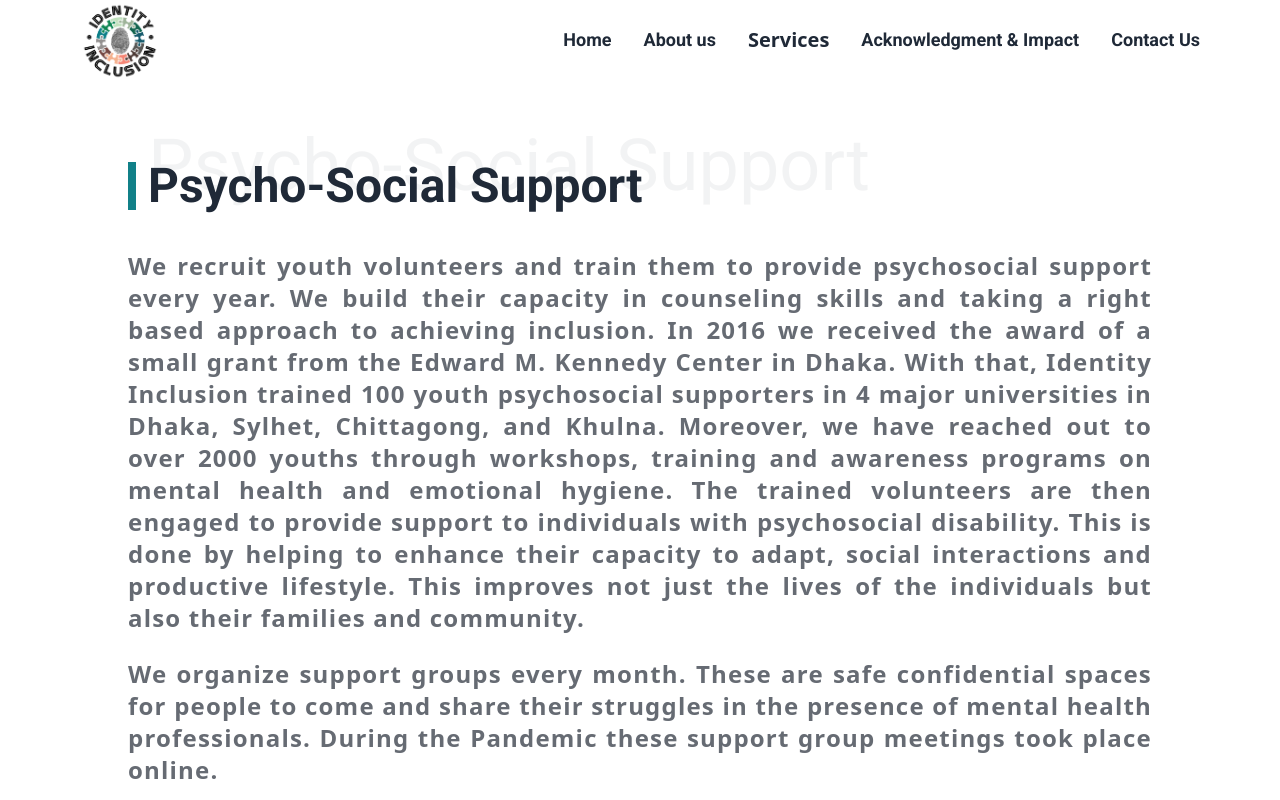
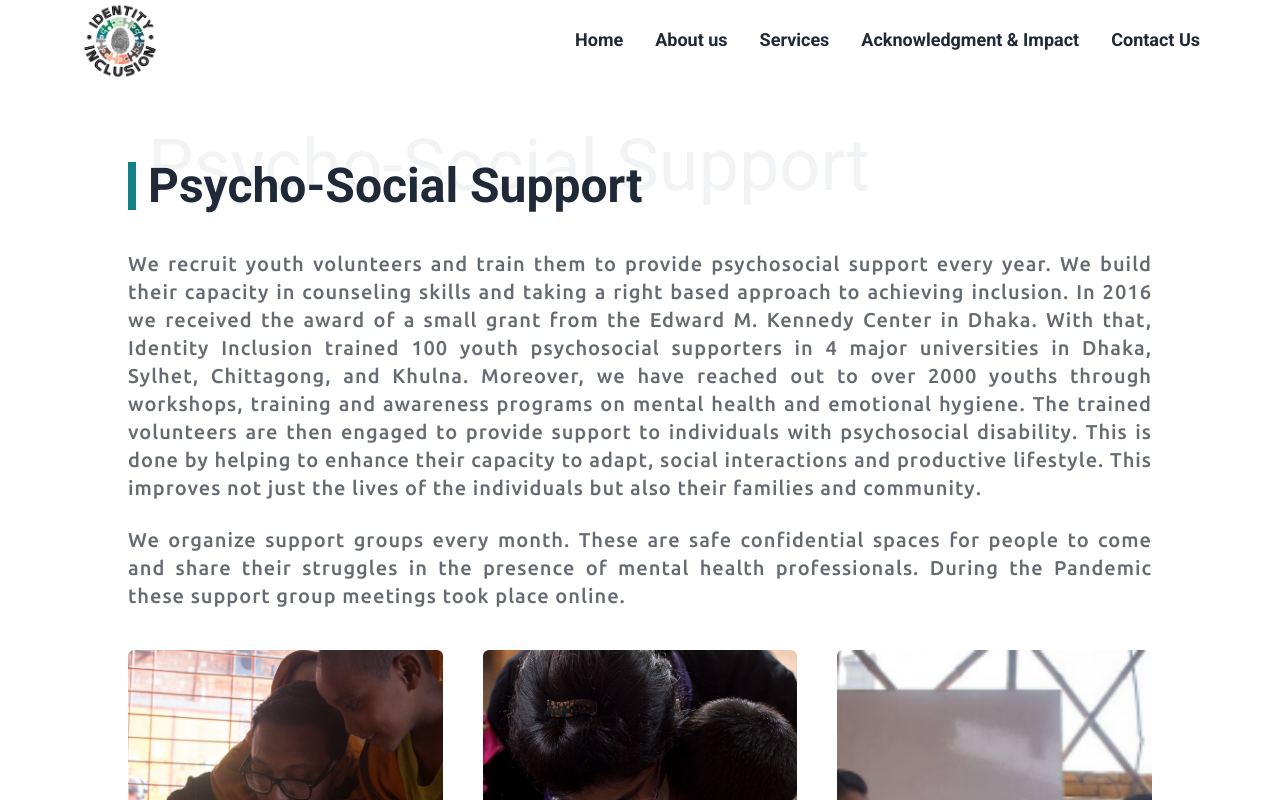
Before and after one commit to Zubayer-Aurnab/identity_inclusion, a React (Vite) app: page /psycho-social-support in a window 1280 px wide. Shown: the top 800 px of the page. Built offline with nearby package versions, Linux system fonts and the light colour scheme; a web font is replaced by a local one.

Commit message:
update all the service pages  font and text size

```diff
--- a/src/component/Banner/Banner.jsx
+++ b/src/component/Banner/Banner.jsx
@@ -39,8 +39,8 @@
                 data-aos-duration="2000"
                 className="absolute flex items-center h-20 md:h-44 w-full left-0 bottom-[1px] lg:bottom-0 bg-gradient-to-r from-[#2b292b] z-10">
                 <div className="px-2 md:px-10 absolute bottom-0 md:bottom-6">
-                    <h1 style={{ letterSpacing: "10px" }} className=" text-base md:text-3xl lg:text-7xl text-[#FFFFE0] font-bold font-[Roboto]">IDENTITY INCLUSION</h1>
-                    <p className=" text-[#FFFFE0] mt-2 lg:mt-7 text-base  md:text-2xl  lg:text-5xl font-[Ubuntu]"> Youth for A  Diverse and Inclusive Society</p>
+                    <h1 style={{ letterSpacing: "10px" }} className=" text-base md:text-3xl lg:text-6xl text-[#FFFFE0] font-bold font-[Roboto]">IDENTITY INCLUSION</h1>
+                    <p className=" text-[#FFFFE0] mt-2 lg:mt-7 text-base  md:text-2xl  lg:text-4xl font-[Ubuntu]"> Youth for A  Diverse and Inclusive Society</p>
                 </div>
             </div>
         </div>
--- a/src/component/Navbar/NavBar.jsx
+++ b/src/component/Navbar/NavBar.jsx
@@ -7,7 +7,6 @@
 const NavBar = () => {
     const activeClass = "text-[#118088] font-semibold border-b-2 border-[#118088] text-lg font-[Roboto] ";
     const normalClass = "font-semibold hover-effect border-b-2 border-transparent text-lg font-[Roboto] ";
-
     const mobileClass = "text-[#118088] font-semibold bg-white px-2 py-2 rounded-lg  text-xl  ";
     const dropDown = " hover-effect border-b-2 border-transparent text-lg ";
     const [slider, setSlider] = useState(false)
@@ -45,7 +44,7 @@
 
                     <NavLink
 
-                        className={'font-semibold  border-b-2 border-transparent text-xl relative drop '}
+                        className={'font-semibold  border-b-2 border-transparent text-lg relative drop font-[Roboto] '}
                     >
                         Services
                         <div className="absolute  w-72   bg-[#ffffe0] shadow-2xl flex flex-col gap-2 z-30 p-4 menu font-[Roboto]">
--- a/src/component/TeamMembers/TeamMembers.jsx
+++ b/src/component/TeamMembers/TeamMembers.jsx
@@ -8,8 +8,8 @@
     return (
         <div className=''>
             <div className=' pt-0 flex items-center gap-2 '>
-                <img loading="lazy" src={photo} className='w-32 h-32 md:w-48 md:h-48 object-contain ' alt="" />
-                <div>
+                <img loading="lazy" src={photo} className='w-32 h-32 md:w-48 md:h-60 object-contain lg:object-cover  rounded-xl ' alt="" />
+                <div className="" >
                     <p className='font-bold md:text-xl font-[Roboto] '>{name}</p>
                 </div>
             </div>
--- a/src/component/Title/Title.jsx
+++ b/src/component/Title/Title.jsx
@@ -4,7 +4,7 @@
 const Title = ({ children }) => {
     return (
         <div className="relative border-s-8 border-[#118088] md:border-s-8 md:ps-3 font-[Roboto] ">
-            <h2 className="text-4xl md:text-5xl 2xl:text-6xl font-bold">{children}</h2>
+            <h2 className="text-4xl md:text-5xl xl:text-5xl font-bold">{children}</h2>
             <p className="absolute bottom-2 text-5xl md:text-7xl -z-10 opacity-5">{children}</p>
         </div>
     );
--- a/src/pages/Advocacy/Advocacy.jsx
+++ b/src/pages/Advocacy/Advocacy.jsx
@@ -9,8 +9,8 @@
             <Title>
                 Advocacy & Awareness
             </Title>
-            <div className="mt-10 text-justify">
-                <h1 className=" text-xl lg:text-2xl font-semibold tracking-wider text-[#666b73] ">
+            <div className="mt-10 text-justify font-[Ubuntu]">
+                <h1 className=" text-xl lg:text-xl font-medium tracking-wider text-[#666b73] ">
                     Besides providing curated mental health support to different segments of the countrys population, Identity Inclusion continuously facilitates support and catalyzes conversations across various institutions in the country. The young population of our country being the most vulnerable to mental health conditions; understanding the complexity of this issue, Identity Inclusion has undertaken several initiatives to create awareness about mental health in educational institutions across the country. We have facilitated online campaigns by and for the youth on Suicide prevention. We have organized workshops and awareness sessions in various institutions, including schools, universities, INGOs, and government and social organizations. We organized community mobilization ❲parents, doctors, advocates and employers❳. We generated dialogues on breaking mental health stigma and promoting social inclusion of persons with psychosocial disabilities with workshops on Psychosocial Disability and Mental Health Awareness on World Mental Health Day and International Day of Persons with Disabilities.
 
                 </h1>
--- a/src/pages/Capacity/Capacity.jsx
+++ b/src/pages/Capacity/Capacity.jsx
@@ -8,8 +8,8 @@
             <Title>
                 Capacity Building
             </Title>
-            <div className="mt-10 text-justify">
-                <h1 className=" text-xl lg:text-2xl font-semibold tracking-wider text-[#666b73] ">We have certified trainers who conduct workshops for mainstream organizations and individuals. We have conducted workshops in different institutions and organizations. We have organized workshops and awareness sessions in 15 institutions so far, including schools, universities, INGOs, government and social organizations. We organized community mobilization (parents, doctors, advocates and employers) and generate dialogues on breaking mental health stigma and promoting social inclusion of persons with psycho-social disabilities with workshops on Psycho-social Disability and Mental Health Awareness on the occasion of World Mental Health Day and International Day of Persons with Disabilities. Our Capacity Building component is based on our specialized curriculum developed in partnership with the Department of Educational and Counseling Psychology, Dhaka University, which we use to provide workshops and training to various individuals and institutions on Psychosocial Support and Communication Skills, Rights of Persons with Mental illnesses and Disabilities, Bio power. We have helped 8 youth and social institutions in capacity building and have reached a total of 589 people from these institutions so far.
+            <div className="mt-10 text-justify font-[Ubuntu]">
+                <h1 className=" text-xl lg:text-xl font-medium tracking-wider text-[#666b73] ">We have certified trainers who conduct workshops for mainstream organizations and individuals. We have conducted workshops in different institutions and organizations. We have organized workshops and awareness sessions in 15 institutions so far, including schools, universities, INGOs, government and social organizations. We organized community mobilization (parents, doctors, advocates and employers) and generate dialogues on breaking mental health stigma and promoting social inclusion of persons with psycho-social disabilities with workshops on Psycho-social Disability and Mental Health Awareness on the occasion of World Mental Health Day and International Day of Persons with Disabilities. Our Capacity Building component is based on our specialized curriculum developed in partnership with the Department of Educational and Counseling Psychology, Dhaka University, which we use to provide workshops and training to various individuals and institutions on Psychosocial Support and Communication Skills, Rights of Persons with Mental illnesses and Disabilities, Bio power. We have helped 8 youth and social institutions in capacity building and have reached a total of 589 people from these institutions so far.
                 </h1>
                 {/* <br />
                 <h1 className=" text-xl lg:text-2xl font-semibold tracking-wider text-[#666b73] ">
--- a/src/pages/Consultancy/Consultancy.jsx
+++ b/src/pages/Consultancy/Consultancy.jsx
@@ -9,12 +9,12 @@
             <Title>
                 Consultancy
             </Title>
-            <div className="mt-10 text-justify">
-                <h1 className=" text-xl lg:text-2xl font-semibold tracking-wider text-[#666b73] ">
+            <div className="mt-10 text-justify font-[Ubuntu]">
+                <h1 className=" text-xl lg:text-xl font-medium tracking-wider text-[#666b73] ">
                     Systemic and social injustices greatly influence rising mental health conditions and exacerbate disability in countries like Bangladesh. Exclusion is both a cause and consequence of bad mental health hence Identity Inclusion helps address and remove the exclusionary practices of institutions towards marginalized communities through assessments, awareness raising, capacity building and advocating policy developments in order to bring institutional and systemic change in our society. We provide technical support and guidance to development organizations, NGOs, Government and Corporate organizations and Educational and youth-based organizations to become disability and mental health inclusive.  As there is a dearth of funds for mental health interventions the revenues from the consultation services are used to run operational costs for mental health services.
                 </h1>
                 <br />
-                <h1 className=" text-xl lg:text-2xl font-semibold tracking-wider text-[#666b73] ">
+                <h1 className=" text-xl lg:text-xl font-medium tracking-wider text-[#666b73] ">
                     Since 2019 we have worked with 4 major NGOs (BRAC, Practical Action and UCEP and WaterAid) in Bangladesh to ensure institutions are inclusive. We developed and implemented disability inclusion strategies for BRAC and UCEP Bangladesh. The strategies were developed in consultation with Disabled People’s Organizations, beneficiaries with disabilities and in the light of National Laws on disability, the SDGs and the Disability Inclusive Development approach. Recently we collaborated with Practical Action in developing a national Menstrual Hygiene Management (MHM) Strategy for Bangladesh, which was funded by UNICEF.
                 </h1>
             </div>
--- a/src/pages/Psycho_Social_Support/Psycho_Social_Support.jsx
+++ b/src/pages/Psycho_Social_Support/Psycho_Social_Support.jsx
@@ -6,17 +6,17 @@
 const Psycho_Social_Support = () => {
 
     return (
-        <div className="my-20 lg:mb-40  px-2 lg:px-0 lg:w-4/5 mx-auto ">
+        <div className="my-20 lg:mb-40  px-2 lg:px-0 lg:w-4/5 mx-auto  ">
             <Title>
                 Psycho-Social Support
             </Title>
-            <div className="mt-10 text-justify">
-                <h1 className=" text-xl lg:text-2xl font-semibold tracking-wider text-[#666b73] ">
+            <div className="mt-10 text-justify font-[Ubuntu]">
+                <h1 className=" text-xl lg:text-xl font-medium tracking-wider text-[#666b73] ">
                     We recruit youth volunteers and train them to provide psychosocial support every year. We build their capacity in counseling skills and taking a right based approach to achieving inclusion. In 2016 we received the award of a small grant from the Edward M. Kennedy Center in Dhaka. With that, Identity Inclusion trained 100 youth psychosocial supporters in 4 major universities in Dhaka, Sylhet, Chittagong, and Khulna. Moreover, we have reached out to over 2000 youths through workshops, training and awareness programs on mental health and emotional hygiene. The trained volunteers are then engaged to provide support to individuals with psychosocial disability. This is done by helping to enhance their capacity to adapt, social interactions and productive lifestyle. This improves not just the lives of the individuals but also their families and community.
 
                 </h1>
                 <br />
-                <h1 className=" text-xl lg:text-2xl font-semibold tracking-wider text-[#666b73] ">
+                <h1 className=" text-xl lg:text-xl font-medium tracking-wider text-[#666b73] ">
                     We organize support groups every month. These are safe confidential spaces for people to come and share their struggles in the presence of mental health professionals. During the Pandemic these support group meetings took place online.
 
                 </h1>
```
